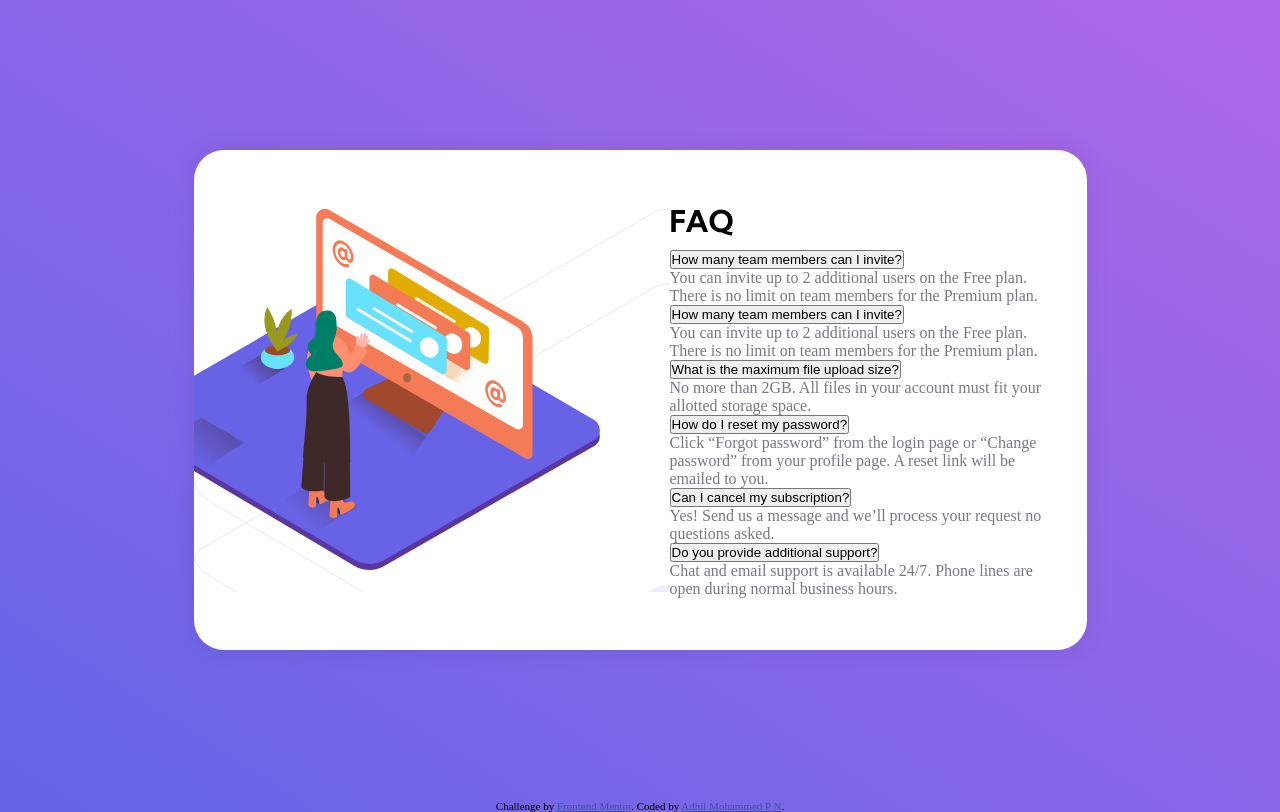
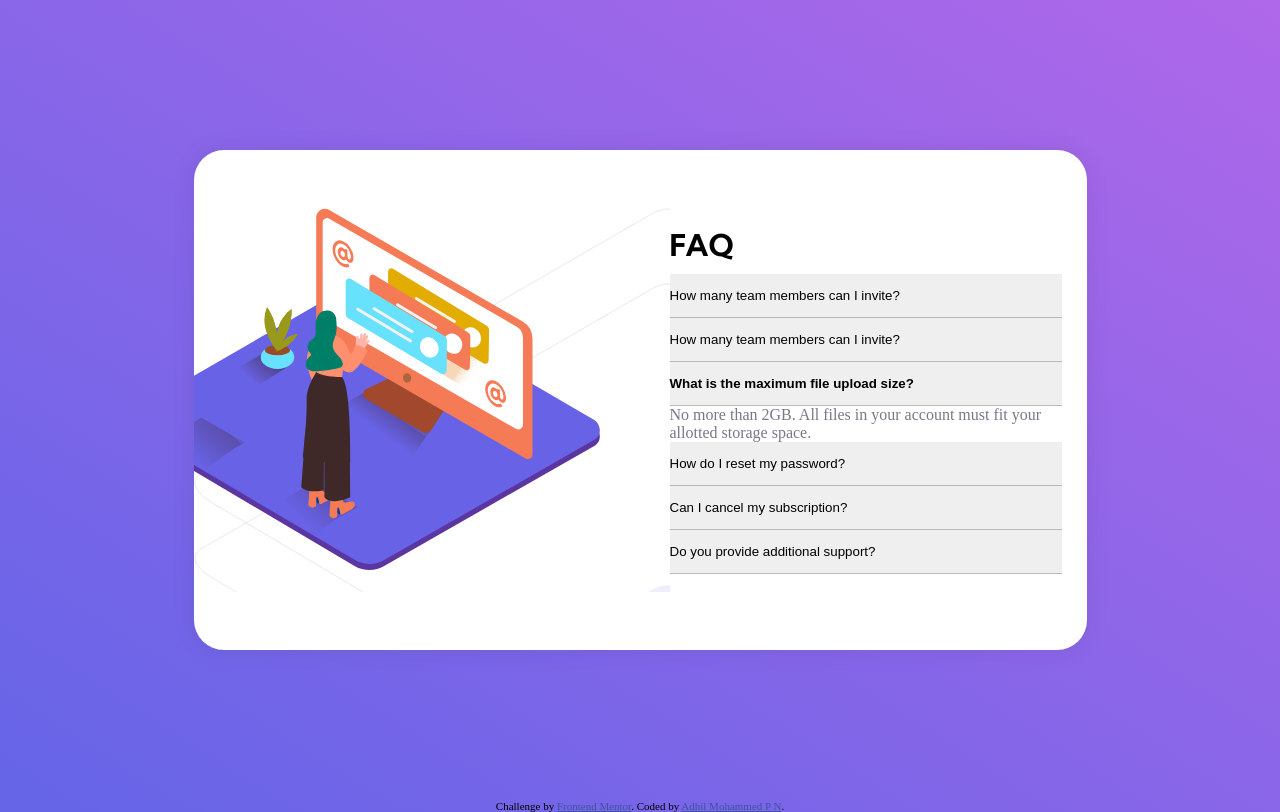
Before and after one commit to ADHIL-MOHAMMED-P-N/faq_accordion_fronendmentor, a plain HTML site: page index.html in a window 1280 px wide. Both pictures are taken after a click on the button "What is the maximum file upload size?". Drawn offline with Linux system fonts and the light colour scheme.

Commit message:
accordion functionality

```diff
--- a/script.js
+++ b/script.js
@@ -1,13 +1,12 @@
 const questions = document.querySelectorAll(".question")
-
-
-questions.forEach((question)=>{
-    question.addEventListener('click',showAnwer)})
-
-
-
-function showAnwer(e){
-    const answer = e.target.nextElementSibling
-    answer.classList.toggle('answer-active')
-
-}
+questions.forEach((qustion)=>{
+    qustion.addEventListener('click',function(){
+        this.classList.toggle("active")
+        const panel = this.nextElementSibling;
+        if (panel.style.display === "block") {
+            panel.style.display = "none";
+          } else {
+            panel.style.display = "block";
+          }
+    })
+})
--- a/style.css
+++ b/style.css
@@ -68,11 +68,32 @@ body {
   /*  margin-bottom: 10px; */
   border-bottom: 2px solid hsl(240, 5%, 91%);
 }
-
+.answer {
+  display: none;
+}
 .answer p {
   color: var(--dark-blue);
 }
 
+.question {
+  width: 100%;
+  text-align: left;
+  border: none;
+  padding: 14px 0px;
+  outline: none;
+  cursor: pointer;
+  border-bottom: 1px solid #b9b9b9;
+}
+.question:hover {
+  color: var(--soft-red);
+}
+.active {
+  font-weight: 700;
+  color: black;
+}
+.active:hover {
+  color: black;
+}
 .attribution {
   font-size: 11px;
   text-align: center;
```
